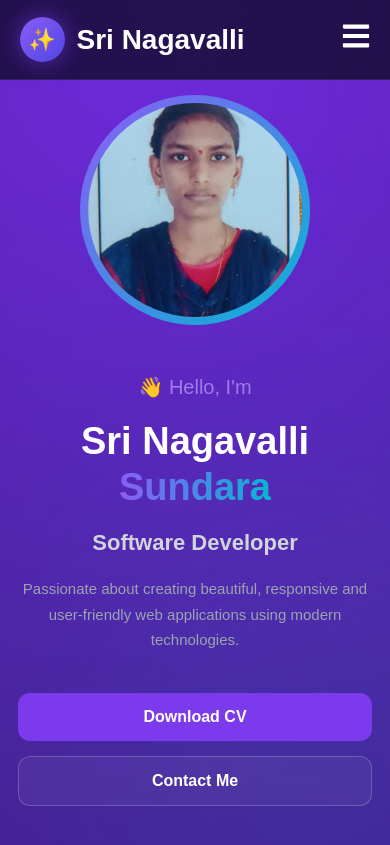
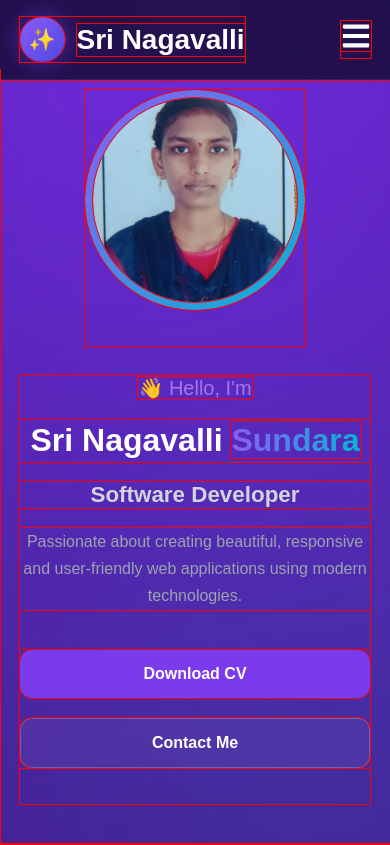
Before and after one commit to Kalyankumarmiriyala77/myportfilo, a React (Vite) app: page / in a window 390 px wide. Shown: the top 845 px of the page. Built offline with nearby package versions, Linux system fonts and the light colour scheme.

Commit message:
first commit

```diff
--- a/src/App.css
+++ b/src/App.css
@@ -2,6 +2,7 @@
     margin:0;
     padding:0;
     box-sizing:border-box;
+    outline: 1px solid red;
 }
 
 html{
@@ -22,7 +23,6 @@ body{
     color: white;
 
     font-family:"Poppins",sans-serif;
-  width: 100%;
 
 
 }
--- a/src/components/Hero/Hero.css
+++ b/src/components/Hero/Hero.css
@@ -277,47 +277,39 @@
 }
 
 }
-@media (max-width:576px){
+@media (max-width: 768px) {
 
-.hero{
-
-    padding:95px 18px 40px;
+  .hero {
+    padding: 90px 20px 40px;
+    gap: 30px;
   }
 
-.hero h1{
-
-    font-size:38px;
-    line-height:1.2;
+  .image-card {
+    width: 220px;
+    height: 220px;
   }
 
-.hero h2{
-
-    font-size:22px;
+  .hero h1 {
+    font-size: 2rem;
+    line-height: 1.3;
+    word-break: break-word;
   }
 
-.hero p{
-
-    font-size:15px;
-    line-height:1.7;
+  .hero h2 {
+    font-size: 1.4rem;
   }
 
-.hero-buttons{
-
-    width:100%;
-    display:flex;
-    flex-direction:column;
-    gap:15px;
+  .hero p {
+    font-size: 1rem;
+    line-height: 1.7;
   }
 
-.btn{
-
-    width:100%;
+  .hero-buttons {
+    flex-direction: column;
+    width: 100%;
   }
 
-.image-card{
-
-    width:230px;
-    height:230px;
+  .btn {
+    width: 100%;
   }
-
 }
```
Lines whose indentation alone changed are shown as unchanged.
